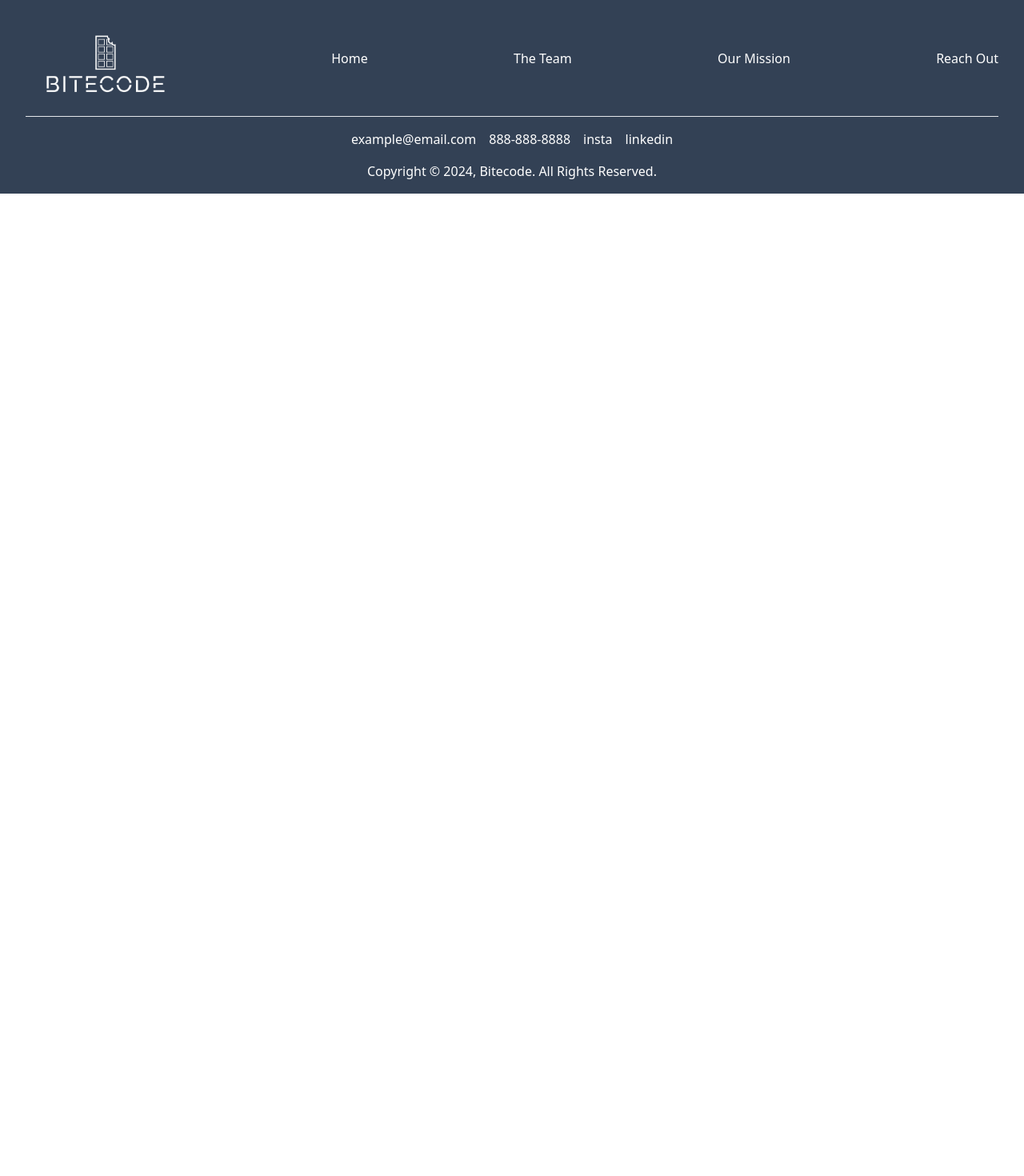
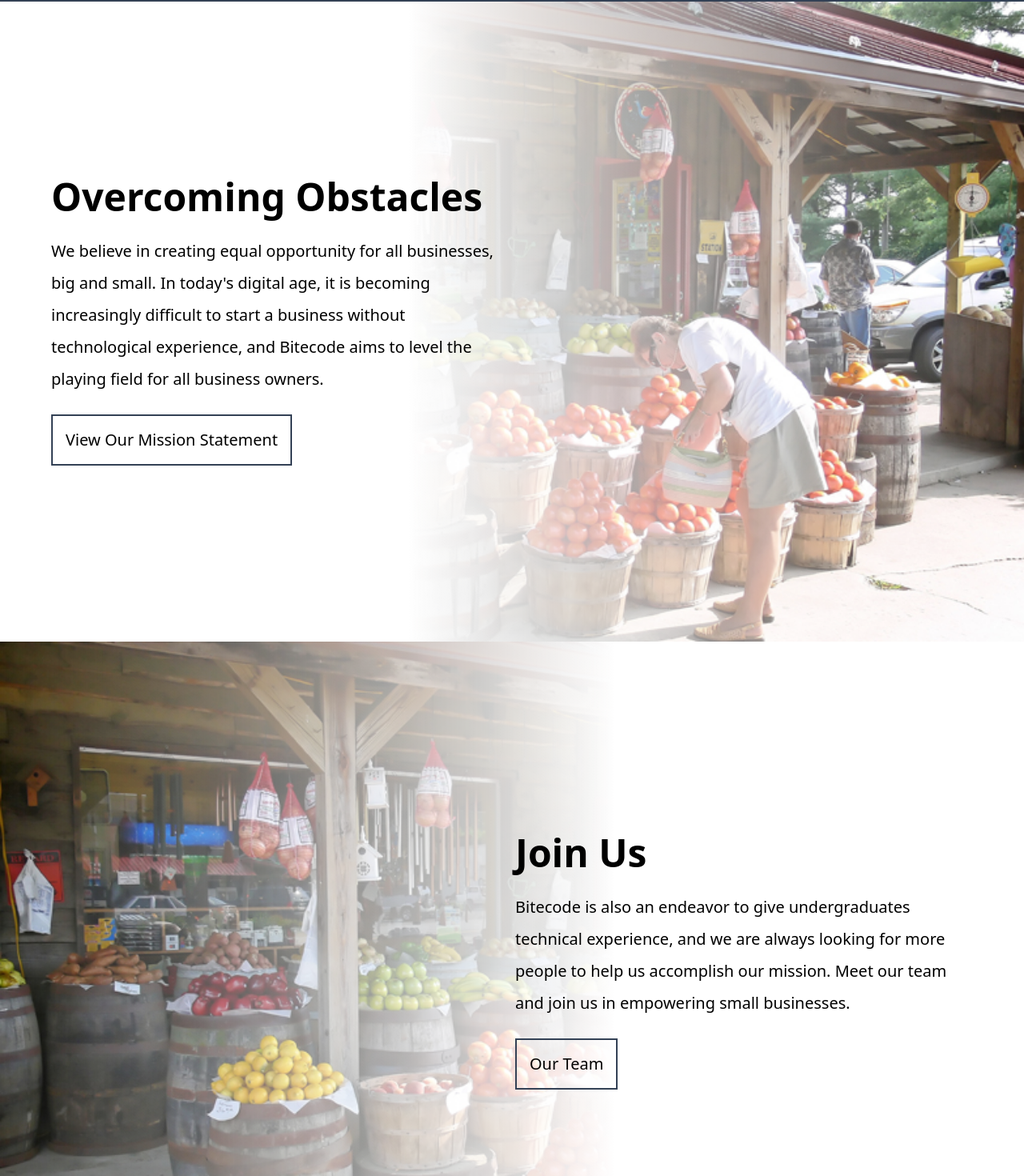
Before and after one commit to VincentShao32/bitecode-frontend, a React (Create React App) app: page / in a window 1280 px wide. Shown: the part 798-2268 px from the top of the page at 80% size. Before the commit the page ends 1040 px from the top, so only its background shows below. Built offline with nearby package versions, Linux system fonts and the light colour scheme.

Commit message:
Initial home page design + projects page

```diff
--- a/src/App.js
+++ b/src/App.js
@@ -5,6 +5,7 @@ import Contact from "./pages/Contact";
 import Mission from "./pages/Mission";
 import Team from "./pages/Team";
 import Sidebar from "./components/navbar/Sidebar";
+import Projects from "./pages/Projects";
 import Footer from "./components/Footer";
 
 function App() {
@@ -17,6 +18,7 @@ function App() {
         <Route path="/team" element={<Team />} />
         <Route path="/mission" element={<Mission />} />
         <Route path="/contact" element={<Contact />} />
+        <Route path="/projects" element={<Projects />} />
       </Routes>
       <Footer />
     </Router>
--- a/src/components/navbar/Sidebar.js
+++ b/src/components/navbar/Sidebar.js
@@ -5,13 +5,11 @@ import { IoIosMenu } from "react-icons/io";
 const Sidebar = () => {
   const [open, setOpen] = useState(false);
   const [hide, setHide] = useState(true);
-  const [rotate, setRotate] = useState(false);
 
   function timeout(delay) {
     return new Promise((res) => setTimeout(res, delay));
   }
   async function toggleSidebar() {
-    setRotate((prev) => !prev);
     if (hide) {
       setHide(false);
       await timeout(10);
@@ -48,15 +46,21 @@ const Sidebar = () => {
             } z-20 left-8 mx-12 text-black`}
           >
             <SidebarTab text="Home" path="/" onClick={toggleSidebar} />
-            <SidebarTab text="The Team" path="/team" onClick={toggleSidebar} />
             <SidebarTab
               text="Our Mission"
               path="/mission"
               onClick={toggleSidebar}
             />
+            <SidebarTab text="The Team" path="/team" onClick={toggleSidebar} />
+
             <SidebarTab
-              text="Reach Out"
+              text="Contact"
               path="/contact"
+              onClick={toggleSidebar}
+            />
+            <SidebarTab
+              text="Projects"
+              path="/projects"
               onClick={toggleSidebar}
             />
           </div>
--- a/src/pages/Contact.js
+++ b/src/pages/Contact.js
@@ -1,6 +1,9 @@
-import React from "react";
+import { useEffect } from "react";
 
 const Contact = () => {
+  useEffect(() => {
+    window.scrollTo(0, 0);
+  }, []);
   return <div>Contact</div>;
 };
 
--- a/src/pages/Home.js
+++ b/src/pages/Home.js
@@ -1,12 +1,62 @@
 import Splash from "../components/Splash";
 import Logo from "../components/Logo";
+import { useEffect } from "react";
+import { Link } from "react-router-dom";
+import Store from "../assets/store.jpg";
+
 const Home = () => {
+  // useEffect(() => {
+  //   window.scrollTo(0, 0);
+  // }, []);
+
   return (
     <div className="flex flex-col">
       <Logo color="white" />
       <Splash text="Empowering small businesses with tech solutions." />
-      <div>
-        <h1></h1>
+      <div className="min-h-screen flex items-center  w-full relative bg-gradient-to-l from-transparent to-white to-60%">
+        <div className="flex flex-col gap-6 max-w-[700px] w-full p-16 z-10">
+          <h1 className="font-bold text-5xl">Overcoming Obstacles</h1>
+          <p className="text-xl leading-loose">
+            We believe in creating equal opportunity for all businesses, big and
+            small. In today's digital age, it is becoming increasingly difficult
+            to start a business without technological experience, and Bitecode
+            aims to level the playing field for all business owners.
+          </p>
+          <Link
+            to="/mission"
+            className="text-xl border-slate-700 border-2  w-fit p-4 hover:bg-slate-700 hover:text-white transition ease-in-out z-10"
+          >
+            View Our Mission Statement
+          </Link>
+        </div>
+
+        <img
+          src={Store}
+          className="object-cover w-full h-full  absolute top-0 mix-blend-overlay"
+        />
+      </div>
+
+      <div className="min-h-screen flex items-center  w-full relative bg-gradient-to-r from-transparent to-white to-60% justify-end">
+        <div className="flex flex-col gap-6 max-w-[700px] w-full px-16 z-10">
+          <h1 className="font-bold text-5xl">Join Us</h1>
+          <p className="text-xl leading-loose">
+            Bitecode is also an endeavor to give undergraduates technical
+            experience, and we are always looking for more people to help us
+            accomplish our mission. Meet our team and join us in empowering
+            small businesses.
+          </p>
+          <Link
+            to="/team"
+            className="text-xl border-slate-700 border-2  w-fit p-4 hover:bg-slate-700 hover:text-white transition ease-in-out"
+          >
+            Our Team
+          </Link>
+        </div>
+
+        <img
+          src={Store}
+          className="object-cover w-full h-full  absolute top-0 mix-blend-overlay"
+        />
       </div>
     </div>
   );
--- a/src/pages/Mission.js
+++ b/src/pages/Mission.js
@@ -1,7 +1,12 @@
 import Splash from "../components/Splash";
 import Logo from "../components/Logo";
+import { useEffect } from "react";
 
 const Mission = () => {
+  useEffect(() => {
+    window.scrollTo(0, 0);
+  }, []);
+
   return (
     <div>
       <Logo color="white" />
--- /dev/null
+++ b/src/pages/Projects.js
@@ -0,0 +1,27 @@
+import { useEffect } from "react";
+import Splash from "../components/Splash";
+import Logo from "../components/Logo";
+
+const Projects = () => {
+  useEffect(() => {
+    window.scrollTo(0, 0);
+  }, []);
+  return (
+    <div>
+      <Logo color="white" />
+      <Splash text="Projects" />
+      <div className="min-h-screen flex items-center">
+        <div className="flex flex-col gap-6 px-16 max-w-[700px] w-full">
+          <h1 className="text-5xl font-bold">College Analyzer</h1>
+          <p className="text-xl leading-loose ">
+            We are currently working on our first project, a program that
+            analyzes data from colleges across the globe and gives personalized
+            predictions to clients.
+          </p>
+        </div>
+      </div>
+    </div>
+  );
+};
+
+export default Projects;
--- a/src/pages/Team.js
+++ b/src/pages/Team.js
@@ -1,10 +1,15 @@
 import Logo from "../components/Logo";
 import Splash from "../components/Splash";
 import MemberCard from "../components/MemberCard";
+import { useEffect } from "react";
 
 import Dog from "../assets/dog-puppy-on-garden-royalty-free-image-1586966191.avif";
 
 const Team = () => {
+  useEffect(() => {
+    window.scrollTo(0, 0);
+  }, []);
+
   return (
     <div className="">
       <Logo color="white" />
```
Also changed, not shown: src/assets/store.jpg (added).
